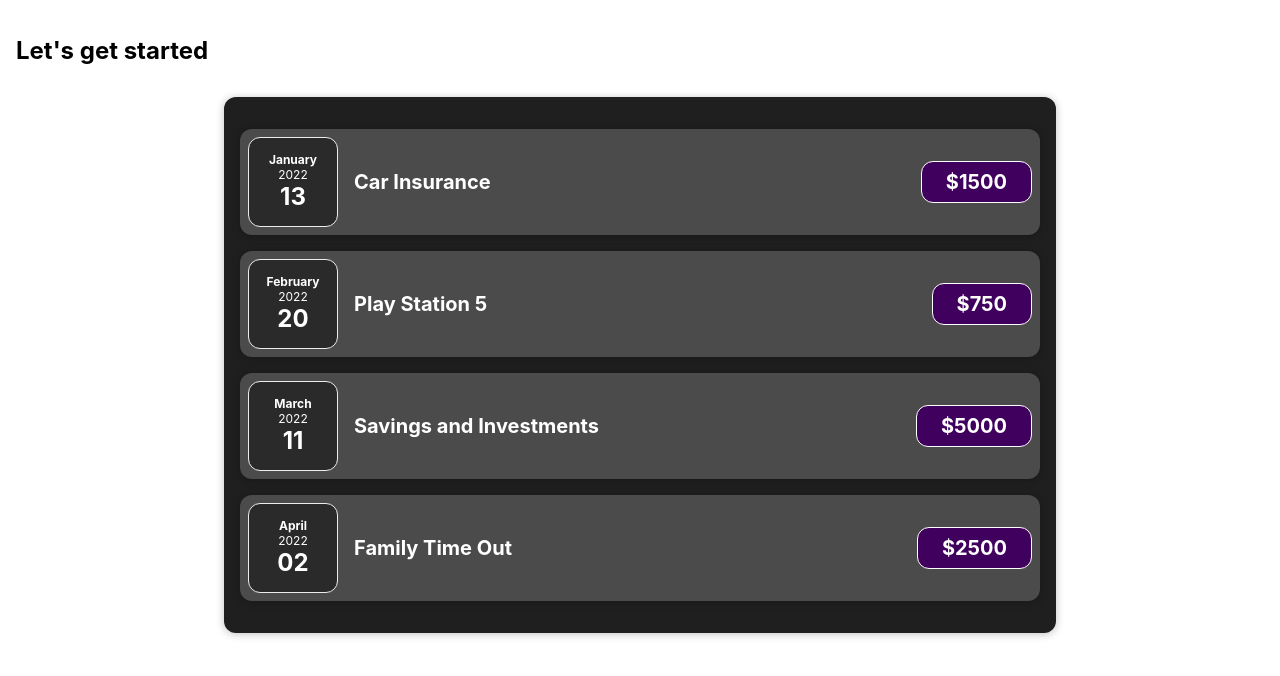
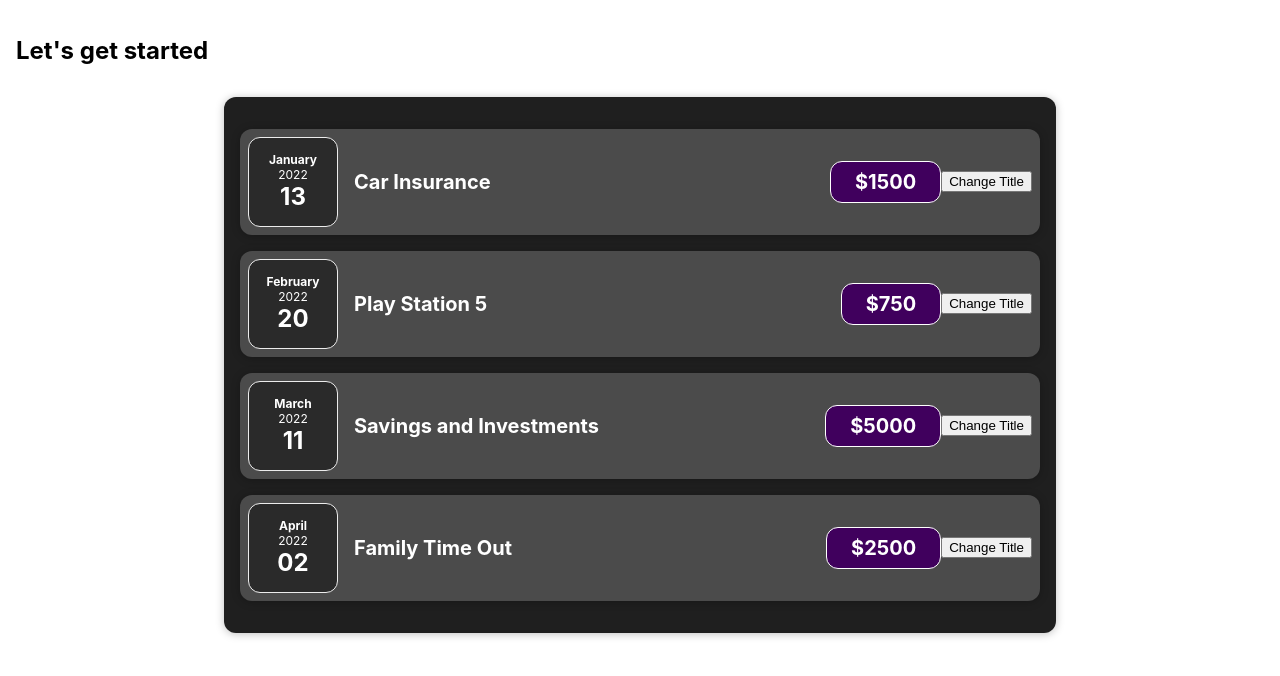
Before and after one commit to AbdulrasheedAdediran/Random, a React (Create React App) app in the folder Expense Tracker/: page / in a window 1280 px wide. Shown: the top 676 px of the page. Built offline with nearby package versions, Linux system fonts and the light colour scheme.

Commit message:
Event handler

```diff
--- a/Expense Tracker/src/Components/Expenses/ExpenseItem.jsx
+++ b/Expense Tracker/src/Components/Expenses/ExpenseItem.jsx
@@ -2,13 +2,18 @@
 import "./ExpenseItem.css";
 import Card from "../UI/Card";
 const ExpenseItem = (props) => {
+  let title = props.title;
+  const clickHandler = () => {
+    title = "Updated";
+  };
   return (
     <Card className="expense-item">
       <ExpenseDate date={props.date} />
       <div className="expense-item__description">
-        <h2>{props.title}</h2>
+        <h2>{title}</h2>
         <div className="expense-item__price">${props.amount}</div>
       </div>
+      <button onClick={clickHandler}>Change Title</button>
     </Card>
   );
 };
```
